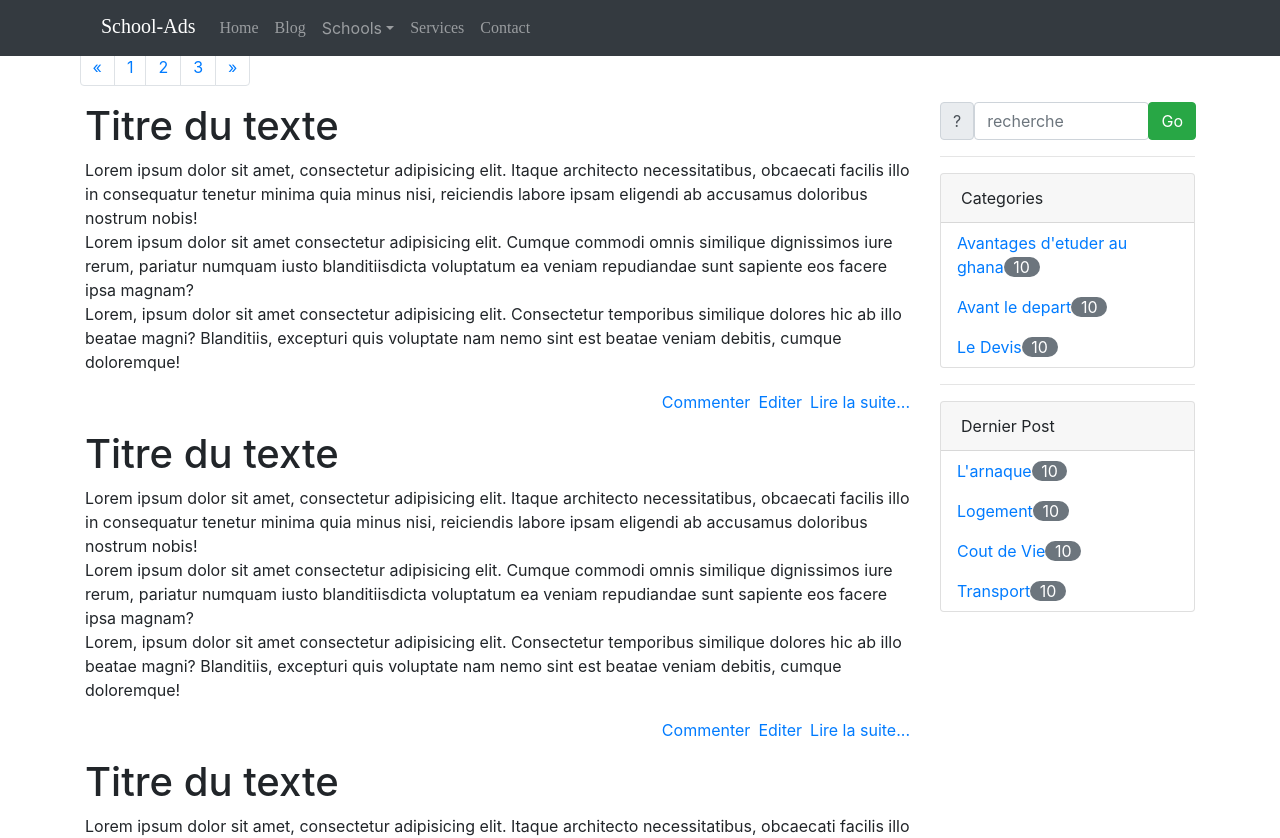
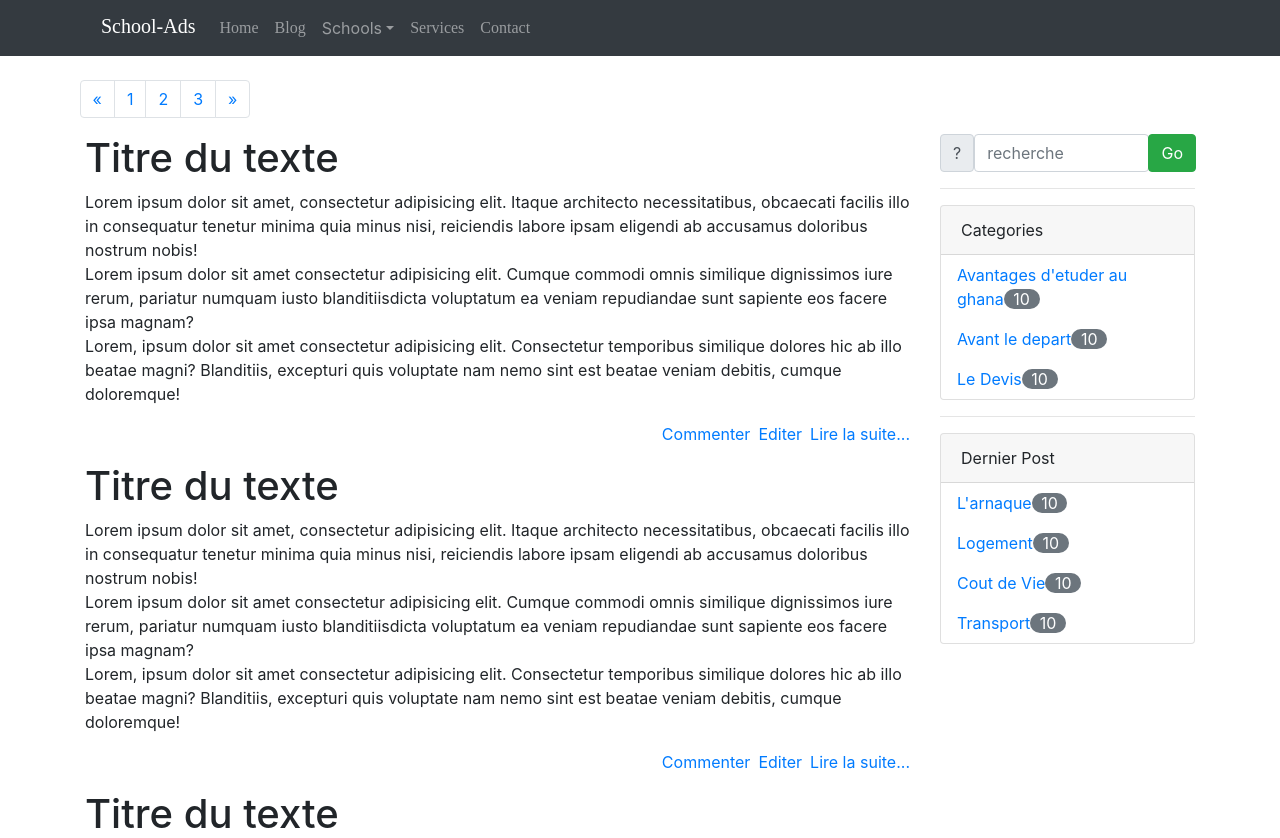
Before and after one commit to MoiseGaamy/SchoolAd, a React (Create React App) app: page /blog in a window 1280 px wide. Shown: the top 838 px of the page. Built offline with nearby package versions, Linux system fonts and the light colour scheme; a web font is replaced by a local one.

Commit message:
added blog class to the blog component

```diff
--- a/src/pages/Blog.js
+++ b/src/pages/Blog.js
@@ -6,7 +6,7 @@ import NavBar from './NavBar';
 export default class Blog extends Component {
     render() {
         return (
-            <div>
+            <div className="blog">
                 <NavBar />
                 <Container>
                     <Row>
```
